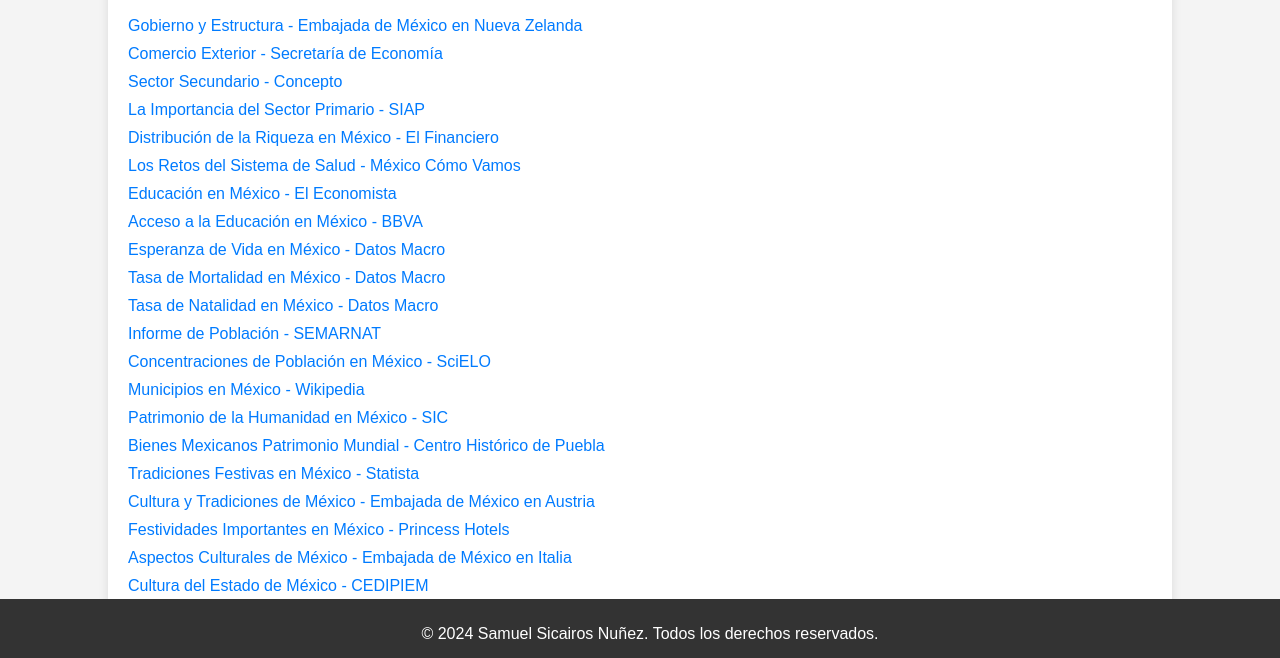
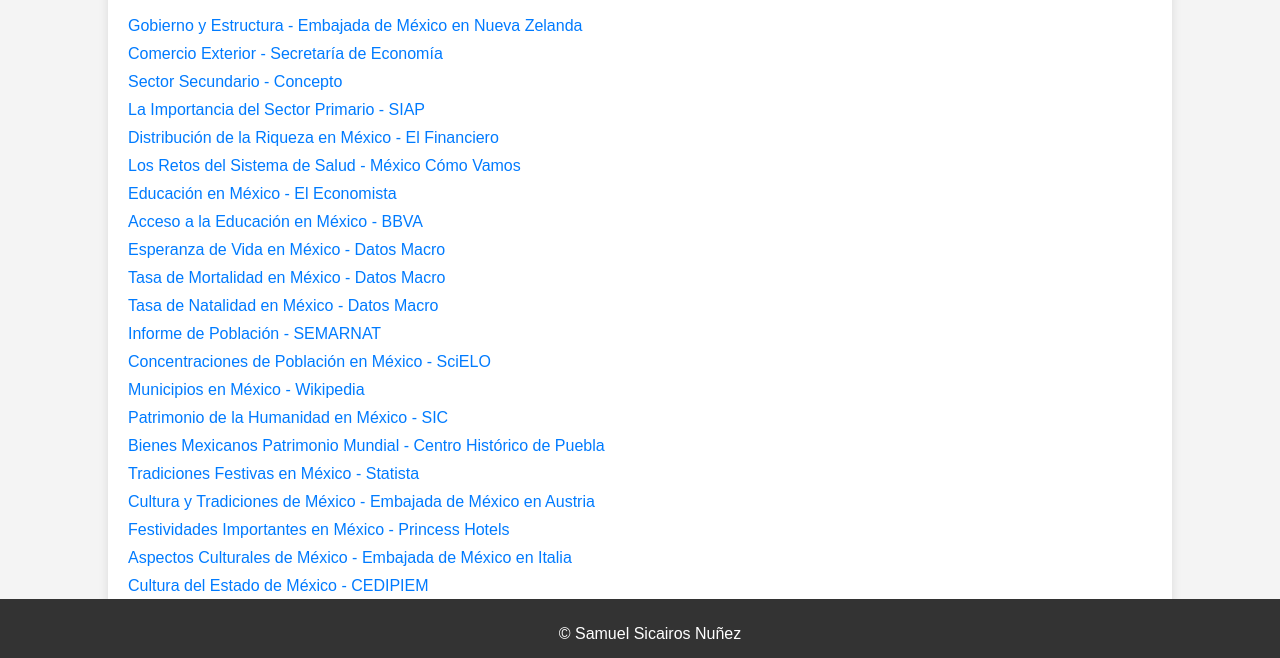
Before and after one commit to samu63cs/samu63cs.github.io, a plain HTML site: page index.html in a window 1280 px wide. Shown: the part 131-789 px from the top of the page. Drawn offline with Linux system fonts and the light colour scheme.

Commit message:
Update index.html

```diff
--- a/index.html
+++ b/index.html
@@ -102,7 +102,7 @@
         </ul>
     </div>
     <footer>
-        <p>&copy; 2024 Samuel Sicairos Nuñez. Todos los derechos reservados.</p>
+        <p>&copy; Samuel Sicairos Nuñez</p>
     </footer>
 </body>
 </html>
```
